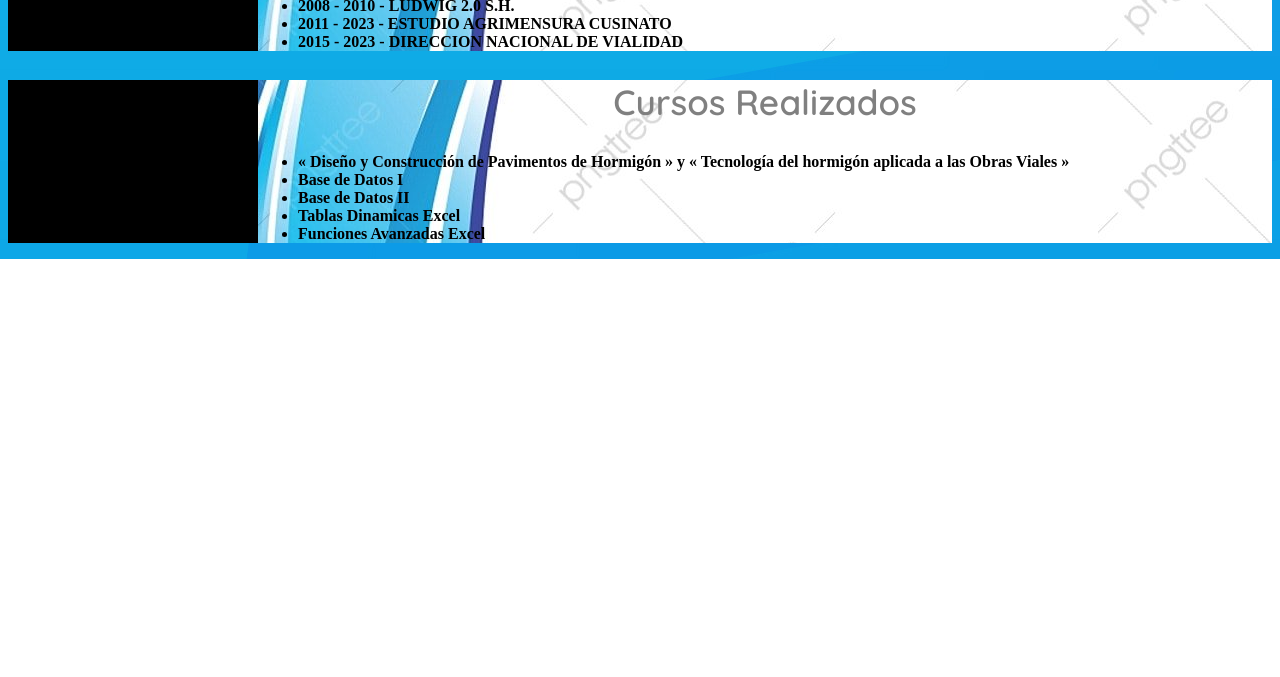
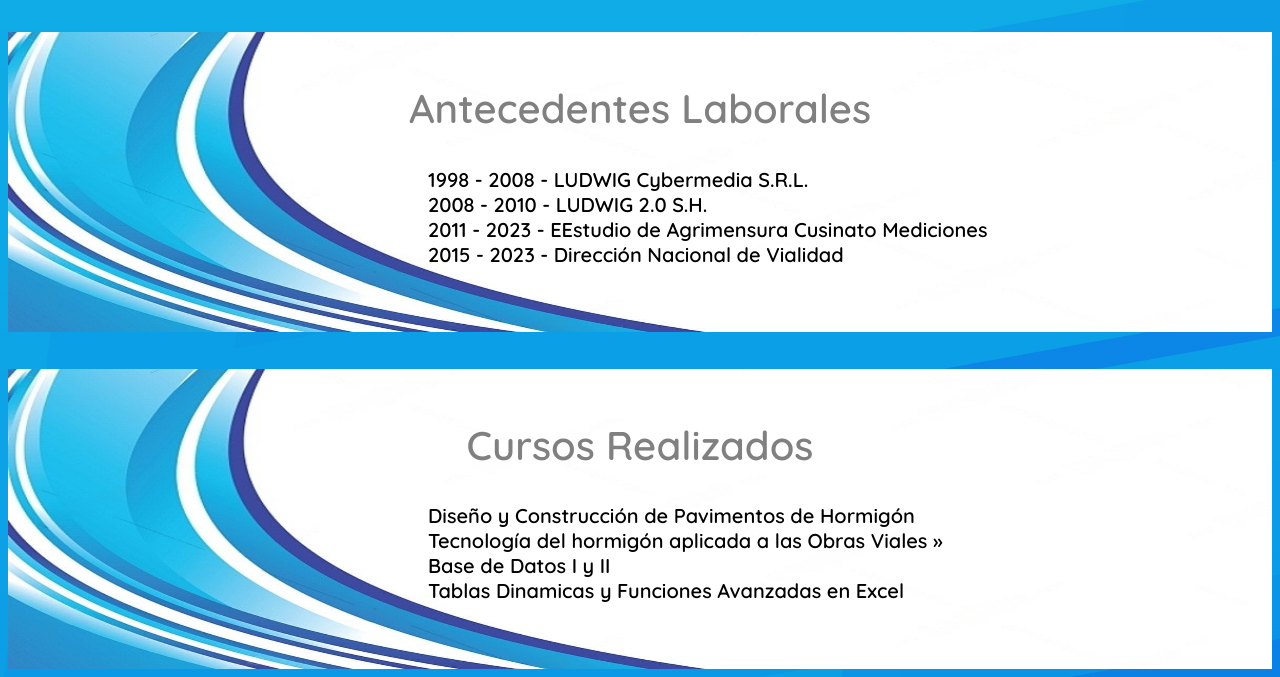
Before and after one commit to tecnicovial/TP_CV, a plain HTML site: page index.html in a window 1280 px wide. Shown: the part 656-1333 px from the top of the page. Before the commit the page ends 915 px from the top, so only its background shows below. Drawn offline with Linux system fonts and the light colour scheme.

Commit message:
Formato Final HMTL y CSS

```diff
--- a/css/estilos.css
+++ b/css/estilos.css
@@ -11,6 +11,7 @@ body
     border-bottom: solid black;
     font-family: 'Kanit', sans-serif;
     font-size:20px;
+    padding-left: 25px;;
 }
 
 
@@ -46,7 +47,7 @@ body
 {
   color:grey;
   font-family: 'Quicksand', sans-serif;
-  font-size: 35px;
+  font-size: 40px;
   font-weight: bold;
   text-align: center;
 }
@@ -107,15 +108,28 @@ body
 
 .fondo_seccion
 {
-  background-image: url(../imagenes/fondo.png);
+  background-image: url(../imagenes/fondo1.png);
+  background-size: 100% 300px;
   background-repeat: no-repeat;
-  border-left:  250px solid;
+  padding-bottom: 50px;
+
+
 
 
 }
 
+
 #campo_lista
 {
   font-weight: bold;
+  font-family: 'Quicksand', sans-serif;
+  font-size: 20px;
+  text-align: left;
+  padding-left: 380px;
 
 }
+
+#lista
+{
+  list-style-type: none;
+}
--- a/index.html
+++ b/index.html
@@ -44,7 +44,7 @@
     </section>
 
 
-    <div>
+    <section id="menu">
         <nav class="menu">
             <ul>
               <li><a href="#Estudios_cursados">Estudios Cursados</a></li>
@@ -52,47 +52,48 @@
               <li><a href="#cursos_realizados">Cursos Realizados</a></li>
           </ul>
         </nav>
-    </div>
+    </section>
 
 <br><br><br><br><br>
 
-<section id="Estudios_cursados" class="fondo_seccion">
+<section id="Datos_curriculum" >
+    <div id="Estudios_cursados" class="fondo_seccion">
+        <br>
         <H2 id="Titulo_seccion" class="formato_titulo_sección">Estudios Cursados  </H2>
-    <ul>
+        <ul id="lista">
                 <li> <span id="campo_lista"> 1990-1994  -  Perito Mercantil </span> </li>
                 <li> <span id="campo_lista"> 1995-1998  -  Analista en Sistemas de Computación </span> </li>
                 <li> <span id="campo_lista"> 2011-2014  -  Técnico Superior en Obras Viales </span> </li>
         </ul>
-</section>
+    </div>
 
+    <br><br>
 
-<section id="Antecedentes_Laborales" class="fondo_seccion">
+    <div id="Antecedentes_Laborales" class="fondo_seccion">
+        <br>
         <H2 id="Titulo_seccion" class="formato_titulo_sección">Antecedentes Laborales</H2>
-    <ul>
+        <ul id="lista">
                 <li> <span id="campo_lista"> 1998 - 2008  -  LUDWIG Cybermedia S.R.L. </span> </li>
                 <li> <span id="campo_lista"> 2008 - 2010  -  LUDWIG 2.0 S.H. </span> </li>
-            <li> <span id="campo_lista"> 2011 - 2023  -  ESTUDIO AGRIMENSURA CUSINATO </span> </li>
-            <li> <span id="campo_lista"> 2015 - 2023  -  DIRECCION NACIONAL DE VIALIDAD</span> </li>
+                <li> <span id="campo_lista"> 2011 - 2023  -  EEstudio de Agrimensura Cusinato Mediciones </span> </li>
+                <li> <span id="campo_lista"> 2015 - 2023  -  Dirección Nacional de Vialidad</span> </li>
+        </ul>
+    </div>
 
+    <br><br>
+
+    <div id="cursos_realizados" class="fondo_seccion">
+        <br>
+        <H2 id="Titulo_seccion" class="formato_titulo_sección">Cursos Realizados</H2>
+        <ul id="lista">
+            <li> <span id="campo_lista"> Diseño y Construcción de Pavimentos de Hormigón </span> </li>
+            <li> <span id="campo_lista">  Tecnología del hormigón aplicada a las Obras Viales »</span></li>
+            <li> <span id="campo_lista"> Base de Datos I y II </span> </li>
+            <li> <span id="campo_lista"> Tablas Dinamicas y Funciones Avanzadas en Excel </span> </li>
         </ul>
+    </div>
+
 </section>
-
-
-
-<section id="cursos_realizados" class="fondo_seccion">
-    <H2 id="Titulo_seccion" class="formato_titulo_sección">Cursos Realizados</H2>
-    <ul>
-            <li> <span id="campo_lista"> « Diseño y Construcción de Pavimentos de Hormigón » y  « Tecnología del hormigón aplicada a las Obras Viales » </span> </li>
-            <li> <span id="campo_lista"> Base de Datos I </span> </li>
-            <li> <span id="campo_lista"> Base de Datos II </span> </li>
-            <li> <span id="campo_lista"> Tablas Dinamicas Excel </span> </li>
-            <li> <span id="campo_lista"> Funciones Avanzadas Excel </span> </li>
-
-
-        </ul>
-</section>
-
-
 
 </body>
 </html>
```
Also changed, not shown: imagenes/fondo.jpeg (added), imagenes/fondo1.png (added). Lines whose indentation alone changed are shown as unchanged.
